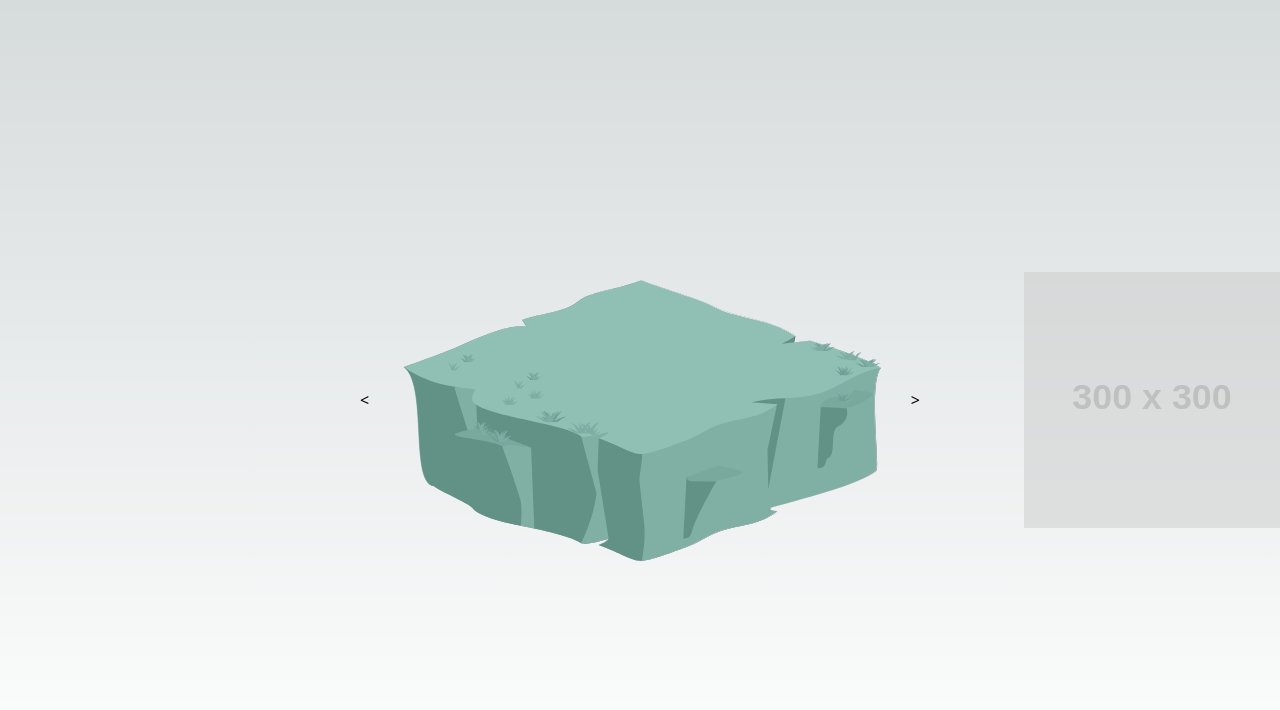
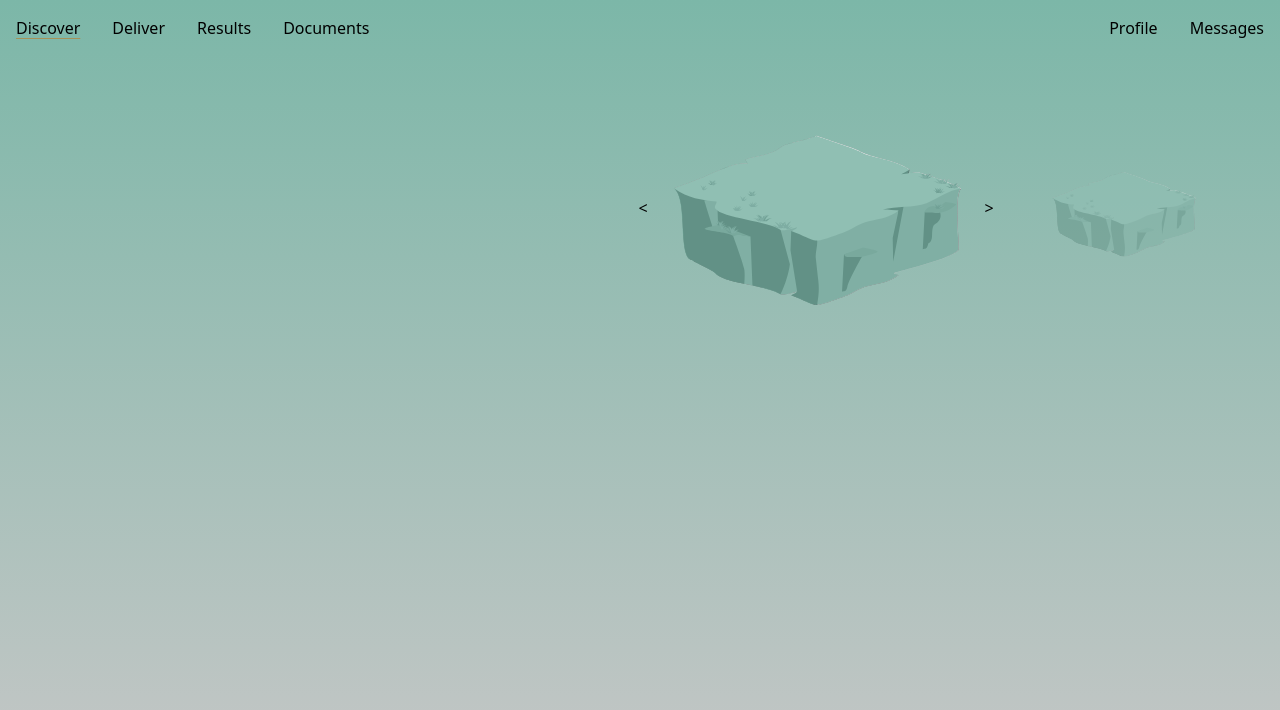
Before and after one commit to GioSmaal/mhj-concept, a Next.js app: page /island in a window 1280 px wide. Shown: the top 710 px of the page. Built offline with nearby package versions, Linux system fonts and the light colour scheme.

Commit message:
Carousel basic

```diff
--- a/src/pages/island/index.js
+++ b/src/pages/island/index.js
@@ -1,11 +1,12 @@
-import { useState } from "react";
+import { Fragment, useState } from "react";
+import NavBar from '/src/components/navbar';
 
 const images = [
   "./Island1.svg",
-  "https://via.placeholder.com/300x300.png?text=Image+2",
-  "https://via.placeholder.com/300x300.png?text=Image+3",
-  "https://via.placeholder.com/300x300.png?text=Image+4",
-  "https://via.placeholder.com/300x300.png?text=Image+5",
+  "./Island1.svg",
+  "./Island1.svg",
+  "./Island1.svg",
+  "./Island1.svg",
 ];
 
 export default function Carousel() {
@@ -20,7 +21,9 @@ export default function Carousel() {
   };
 
   return (
-    <div className="flex items-center justify-center h-screen overflow-hidden">
+    <Fragment>
+      <NavBar />
+      <div className="fixed top-20 right-20 w-3/5 h-2/5 overflow-hidden flex justify-center">
         <div className="relative w-2/5 h-4/5">
           {images.map((image, index) => (
             <img
@@ -82,5 +85,6 @@ export default function Carousel() {
           ))}
         </div>
       </div>
+    </Fragment>
   );
 }
--- a/src/styles/globals.css
+++ b/src/styles/globals.css
@@ -16,12 +16,7 @@
   }
 }
 
-body {
-  color: rgb(var(--foreground-rgb));
-  background: linear-gradient(
-      to bottom,
-      transparent,
-      rgb(var(--background-end-rgb))
-    )
-    rgb(var(--background-start-rgb));
+html, body {
+  height: 100%;
+  background: linear-gradient(#7CB7A8, #C7C7C7);
 }
```
Lines whose indentation alone changed are shown as unchanged.
